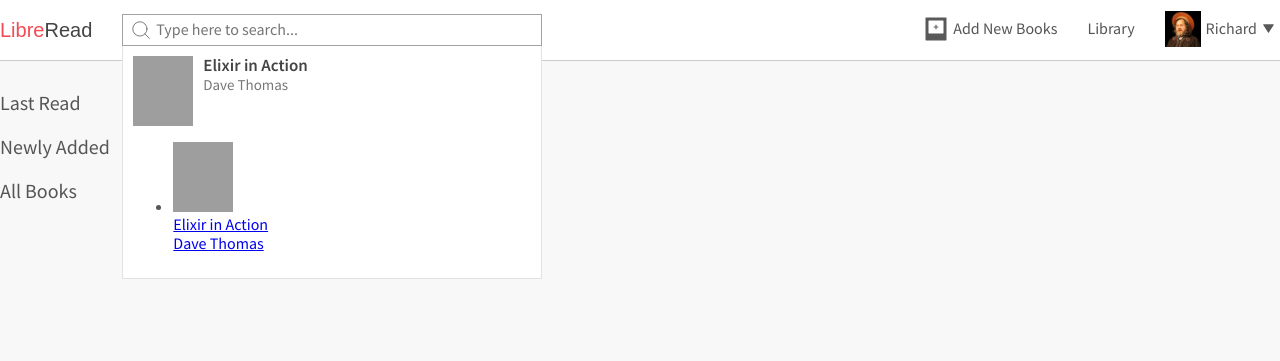
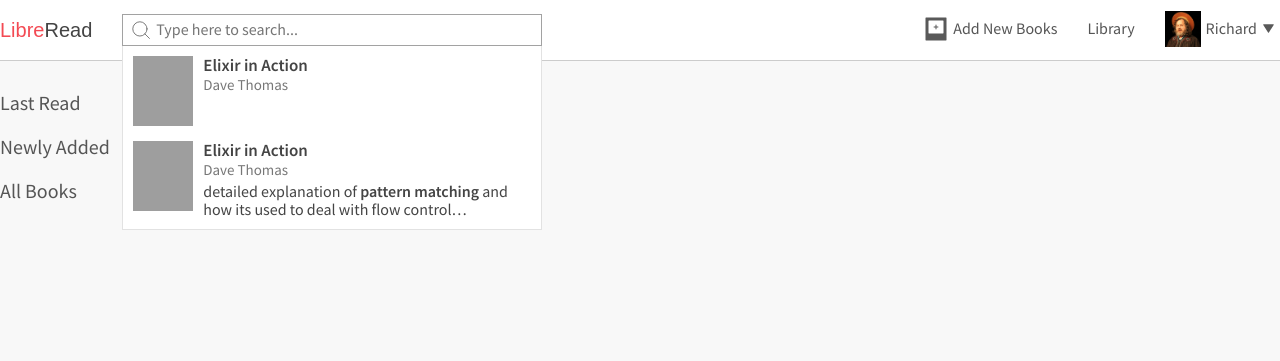
Before and after one commit to trybeapps/server, a Flask app: template templates/home.html in a window 1280 px wide. Shown: the top 361 px of the page. Run offline with Flask 2, Linux system fonts and the light colour scheme; the template is opened without the code that fills it, so the values that code supplies are empty; some libraries are stand-ins or nearby versions; some web fonts are replaced; grey boxes are pictures that could not be loaded.

Commit message:
search autocomplete styles

```diff
--- a/static/css/_scss/style.scss
+++ b/static/css/_scss/style.scss
@@ -82,7 +82,7 @@ header {
   padding: 10px;
   box-sizing: border-box;
 
-  .atc-style-one {
+  .atc-style {
     display: block;
     list-style: none;
     margin: 0 0 15px 0;
@@ -115,6 +115,19 @@ header {
       .atc-b-author {
         font-size: 15px;
         color: #777777;
+      }
+    }
+
+    .atc-b-full-text {
+      p {
+        width: 328px;
+        margin: 4px 0 0 0;
+        color: #444444;
+
+        em {
+          font-style: normal;
+          font-weight: bold;
+        }
       }
     }
   }
--- a/static/css/style.css
+++ b/static/css/style.css
@@ -465,29 +465,36 @@ header {
   border-bottom: 1px solid #e2e2e2;
   padding: 10px;
   box-sizing: border-box; }
-  .autocomplete .atc-style-one {
+  .autocomplete .atc-style {
     display: block;
     list-style: none;
     margin: 0 0 15px 0;
     padding: 0; }
-    .autocomplete .atc-style-one:last-child {
+    .autocomplete .atc-style:last-child {
       margin-bottom: 0; }
-    .autocomplete .atc-style-one a {
+    .autocomplete .atc-style a {
       display: block;
       width: 100%;
       overflow: hidden; }
-    .autocomplete .atc-style-one img {
+    .autocomplete .atc-style img {
       float: left; }
-    .autocomplete .atc-style-one .atc-b-info {
+    .autocomplete .atc-style .atc-b-info {
       float: left;
       margin-left: 10px; }
-      .autocomplete .atc-style-one .atc-b-info .atc-b-title {
+      .autocomplete .atc-style .atc-b-info .atc-b-title {
         font-size: 17px;
         font-weight: bold;
         color: #444444; }
-      .autocomplete .atc-style-one .atc-b-info .atc-b-author {
+      .autocomplete .atc-style .atc-b-info .atc-b-author {
         font-size: 15px;
         color: #777777; }
+    .autocomplete .atc-style .atc-b-full-text p {
+      width: 328px;
+      margin: 4px 0 0 0;
+      color: #444444; }
+      .autocomplete .atc-style .atc-b-full-text p em {
+        font-style: normal;
+        font-weight: bold; }
 
 .library-btn, .upload-btn {
   float: right;
--- a/templates/home.html
+++ b/templates/home.html
@@ -21,7 +21,7 @@
           </svg>
           <input type="text" id="search" placeholder="Type here to search...">
           <div class="autocomplete">
-            <ul class="atc-style-one">
+            <ul class="atc-style">
               <li>
                 <a href="/b/Elixir_in_Action.pdf" alt="Elixir.book">
                   <img src="/b/cover/Elixir.book-001-000.png" width="60px" height="70px">
@@ -32,13 +32,16 @@
                 </a>
               </li>
             </ul>
-            <ul class="atc-style-two">
+            <ul class="atc-style">
               <li>
                 <a href="/b/Elixir_in_Action.pdf" alt="Elixir.book">
                   <img src="/b/cover/Elixir.book-001-000.png" width="60px" height="70px">
                   <div class="atc-b-info">
                     <div class="atc-b-title">Elixir in Action</div>
                     <div class="atc-b-author">Dave Thomas</div>
+                    <div class="atc-b-full-text">
+                      <p>detailed explanation of <em>pattern matching</em> and how its used to deal with flow control…</p>
+                    </div>
                   </div>
                 </a>
               </li>
```
